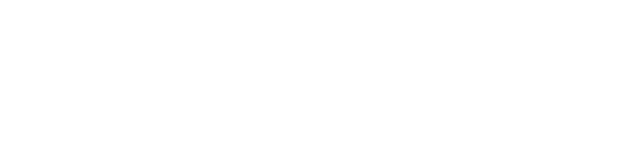
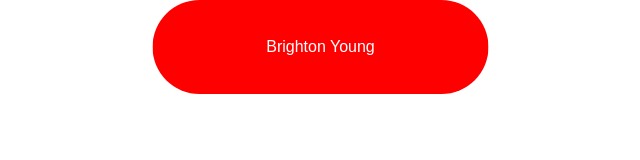
Before and after one commit to brightonyoung/About-Me, a plain HTML site: page index.html in a window 1280 px wide. Shown: the whole page, without its empty margins (311-951 px from the left). Drawn offline with nearby package versions, Linux system fonts and the light colour scheme.

Commit message:
second commit

```diff
--- a/index.html
+++ b/index.html
@@ -3,9 +3,14 @@
     <meta charset="UTF-8">
     <meta name="viewport" content="width=device-width, initial-scale=1.0">
     <link rel="stylesheet" href="./style.css">
+    <link rel="stylesheet" href="https://cdnjs.cloudflare.com/ajax/libs/animate.css/3.7.2/animate.min.css">
     <title>About Me</title>
 </head>
 <body>
+    <div class="wrapper">
 
+        <a href="a" class="button animated shake">Brighton Young</a>
+
+    </div>
 </body>
 </html>
--- a/style.css
+++ b/style.css
@@ -0,0 +1,36 @@
+* {
+    margin: 0;
+    border: 0;
+    padding: 0;
+    outline: 0;
+    font-size: 100%;
+    vertical-align: baseline;
+}
+
+html {
+    font-family: proxima nova, sans-serif;
+}
+
+body {
+    width: 100%;
+    height: 100vh;
+}
+
+.wrapper {
+    width: 100%
+    margin-top: 20cm;
+    text-align: center;
+}
+
+a.button {
+    background-color: red;
+    padding: 1cm 3cm;
+    border-radius: 100px;
+    color: white;
+    text-decoration: none;
+    display: inline-block;
+
+    /*animation*/
+    animation-duration: 3s;
+    animation-iteration-count: 10;
+}
```
